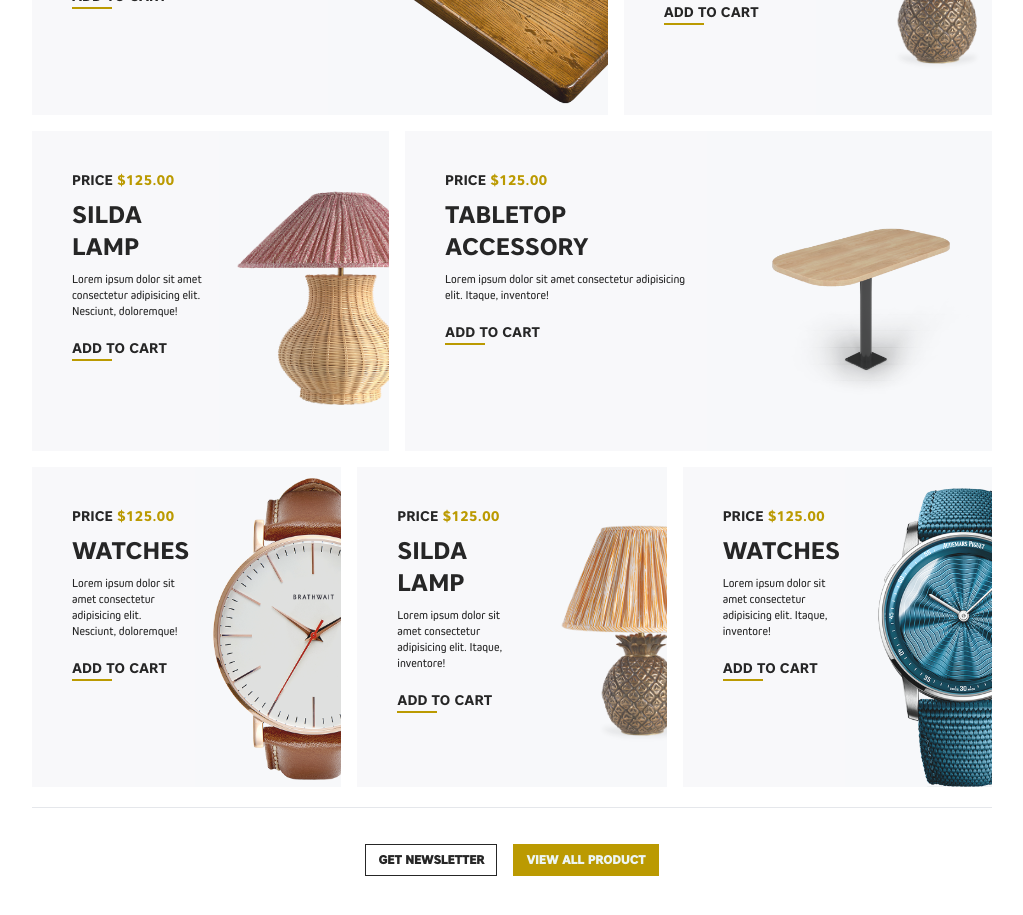
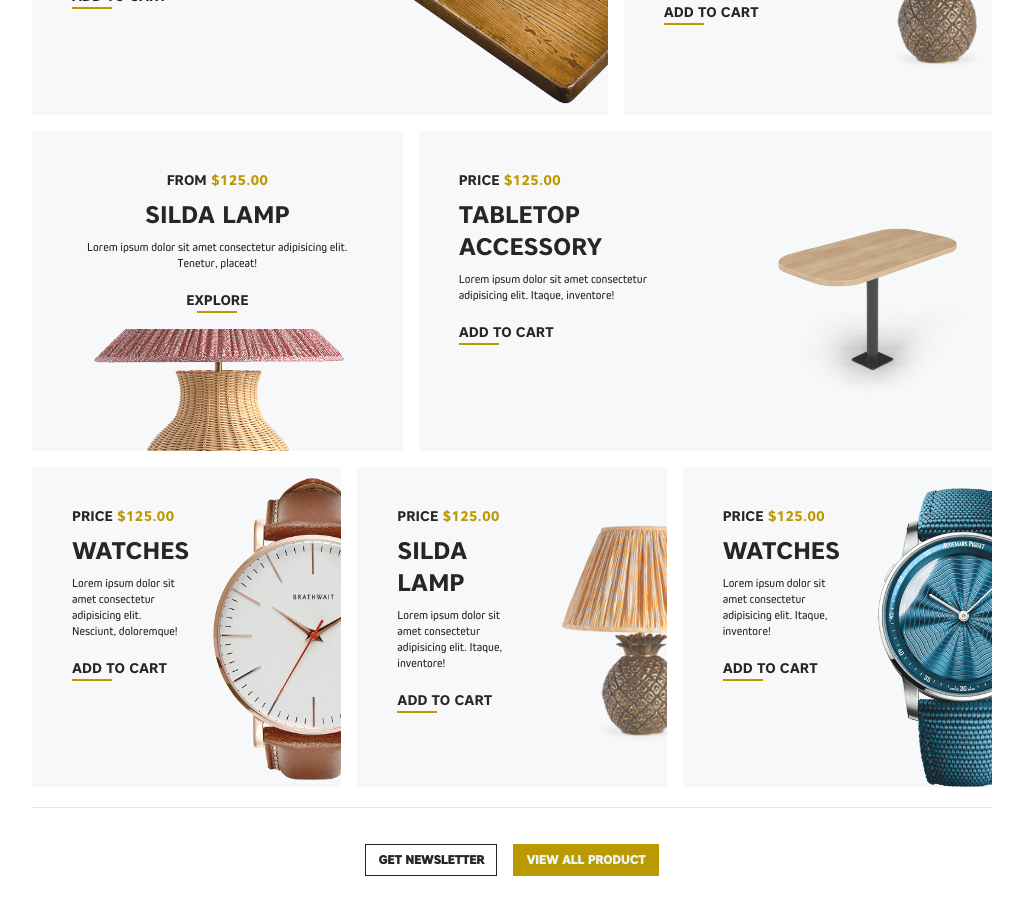
Before and after one commit to crescentpartha/DeepGreen, a React (Create React App) app in the folder deepgreen/: page / in a window 1280 px wide. Shown: the part 2420-3335 px from the top of the page, without its empty margins (128-1151 px from the left). Built offline with nearby package versions, Linux system fonts and the light colour scheme.

Commit message:
Modified FeaturedSecondRow display position

```diff
--- a/deepgreen/src/components/FeaturedProducts/FeaturedSecondRow.js
+++ b/deepgreen/src/components/FeaturedProducts/FeaturedSecondRow.js
@@ -5,24 +5,25 @@ import turki_lamp from '../../images/features-product/turki-lamp.png';
 
 const FeaturedSecondRow = () => {
     return (
-        <div className='flex flex-row flex-wrap md:flex-nowrap gap-4'>
-            <div className='grid grid-cols-2 gap-4 justify-center items-center md:items-start bg-info w-full md:w-5/6 lg:w-4/6 xl:w-3/6 2xl:w-2/6 sm:h-80 max-h-full'>
-                <div className='text-start pb-10 pl-4 sm:pl-10 pt-10'>
-                    <h4 className='uppercase font-coresens text-xs sm:text-sm'>Price <span className='text-primary'>$125.00</span></h4>
+        <div className='flex flex-row flex-wrap md:flex-nowrap gap-4 w-full'>
+            <div className='flex flex-col gap-4 justify-center items-center bg-info px-4 sm:px-10 pt-10 w-full md:w-5/6 lg:w-4/6 xl:w-3/6 2xl:w-2/6 sm:h-80 max-h-full'>
+                <div className='text-center'>
+                    <h4 className='uppercase font-coresens text-xs sm:text-sm'>From <span className='text-primary'>$125.00</span></h4>
                     <h2 className='uppercase font-coresens text-xl sm:text-2xl my-2'>Silda Lamp</h2>
-                    <p className='font-kiro text-xs mb-4'>Lorem ipsum dolor sit amet consectetur adipisicing elit. Nesciunt, doloremque!</p>
-                    <Link to='/' className='uppercase font-coresens text-xs sm:text-sm mt-2'>Add To Cart</Link>
-                    <hr className='w-10 border-t-2 border-primary' />
+                    <p className='font-kiro text-xs mb-4'>Lorem ipsum dolor sit amet consectetur adipisicing elit. Tenetur, placeat!</p>
+                    <Link to='/' className='uppercase font-coresens text-xs sm:text-sm mt-2'>Explore</Link>
+                    <hr className='w-10 mx-auto border-t-2 border-primary' />
                 </div>
 
                 {/* Background Image Section */}
-                <div className="hero h-full bg-no-repeat bg-left-bottom bg-cover" style={{ backgroundImage: `url(${turki_lamp})` }}>
+                <div className="hero h-full bg-no-repeat bg-center bg-cover" style={{ backgroundImage: `url(${turki_lamp})` }}>
                     <div className="hero-overlay bg-opacity-10"></div>
                     <div className="hero-content text-center text-neutral-content w-full p-0 pt-20 pb-5">
                         {/* There were no content over image */}
                     </div>
                 </div>
             </div>
+
             <div className='grow grid grid-cols-2 gap-4 justify-center items-center md:items-start bg-info sm:h-80 max-h-full'>
                 <div className='text-start pb-10 pl-4 sm:pl-10 pt-10'>
                     <h4 className='uppercase font-coresens text-xs sm:text-sm'>Price <span className='text-primary'>$125.00</span></h4>
```
